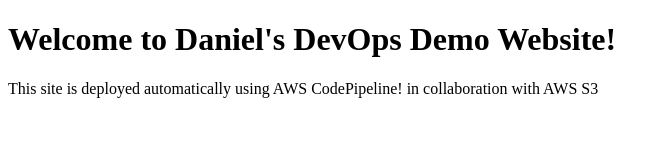
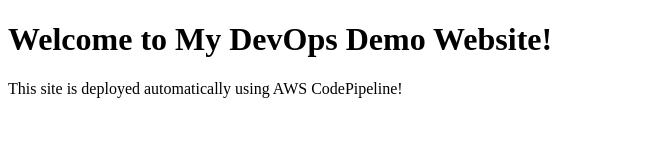
Before and after one commit to DanielMode/Devops-Demo, a plain HTML site: page index.html in a window 1280 px wide. Shown: the whole page, without its empty margins (0-669 px from the left). Drawn offline with Linux system fonts and the light colour scheme.

Commit message:
Update index.html

```diff
--- a/index.html
+++ b/index.html
@@ -4,7 +4,7 @@
     <title>My DevOps Demo v1</title>
 </head>
 <body>
-    <h1>Welcome to Daniel's DevOps Demo Website!</h1>
-    <p>This site is deployed automatically using AWS CodePipeline! in collaboration with AWS S3</p>
+    <h1>Welcome to My DevOps Demo Website!</h1>
+    <p>This site is deployed automatically using AWS CodePipeline!</p>
 </body>
 </html>
```
